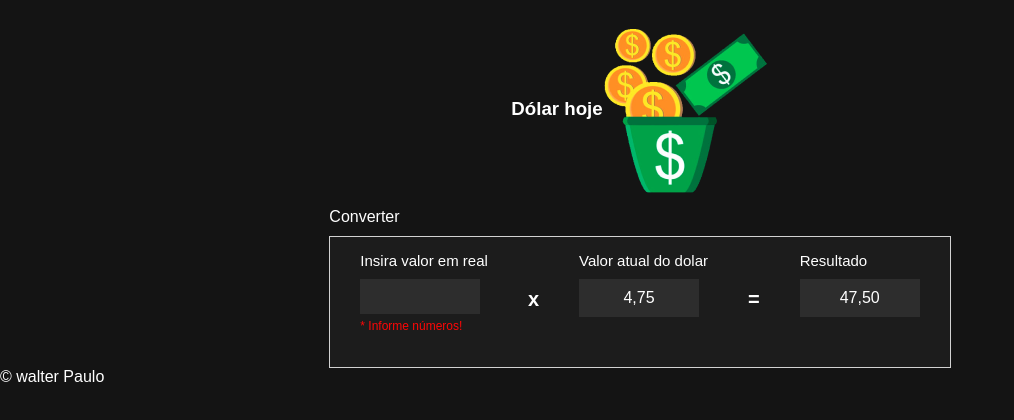
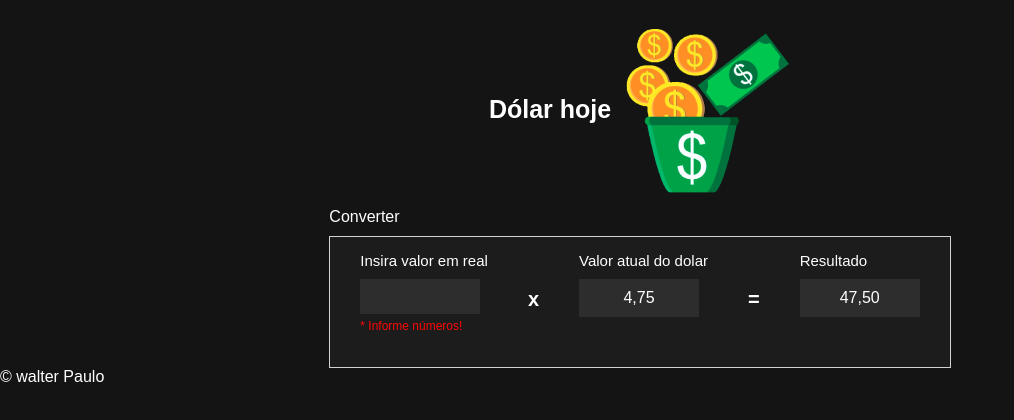
Before and after one commit to walterpaulo/dolar-vitejs, a React (Vite) app: page / in a window 1280 px wide. Shown: the top 420 px of the page, without its empty margins (0-1014 px from the left). Built offline with nearby package versions, Linux system fonts and the light colour scheme.

Commit message:
feat: added Text4 and style

```diff
--- a/src/components/Header/index.tsx
+++ b/src/components/Header/index.tsx
@@ -1,10 +1,11 @@
 import React from 'react';
+import Text3 from '../Text3';
 import { Container } from './style';
 
 function Header() {
     return (
         <Container>
-            <h3>Dólar hoje</h3>
+            <Text3>Dólar hoje</Text3>
             <img src='icon-dolarcofre.png' />
         </Container>
     );
--- a/src/components/Header/style.ts
+++ b/src/components/Header/style.ts
@@ -7,4 +7,5 @@ export const Container = styled.div`
     justify-content: center;
     align-items: center;
     margin-top: 10px;
+    gap: 14px;
 `
--- /dev/null
+++ b/src/components/Text3/index.tsx
@@ -0,0 +1,13 @@
+import React from 'react';
+import { ITextProps } from '../../types/ITextProps';
+import { H3 } from './style';
+
+function Text3(props: ITextProps) {
+    return (
+        <H3>
+            {props.children}
+        </H3>
+    );
+}
+
+export default Text3;
--- /dev/null
+++ b/src/components/Text3/style.ts
@@ -0,0 +1,6 @@
+import styled from "styled-components";
+
+export const H3 = styled.h3`
+    font-size: 25px;
+    font-weight: 700;
+`
--- a/src/components/Text4/index.tsx
+++ b/src/components/Text4/index.tsx
@@ -1,9 +1,6 @@
 import React from 'react';
+import { ITextProps } from '../../types/ITextProps';
 import { Container } from './style';
-
-export interface ITextProps{
-    children: string;
-}
 
 function Text4(prop: ITextProps) {
     return (
--- /dev/null
+++ b/src/types/ITextProps.ts
@@ -0,0 +1,3 @@
+export interface ITextProps{
+    children: string;
+}
```
